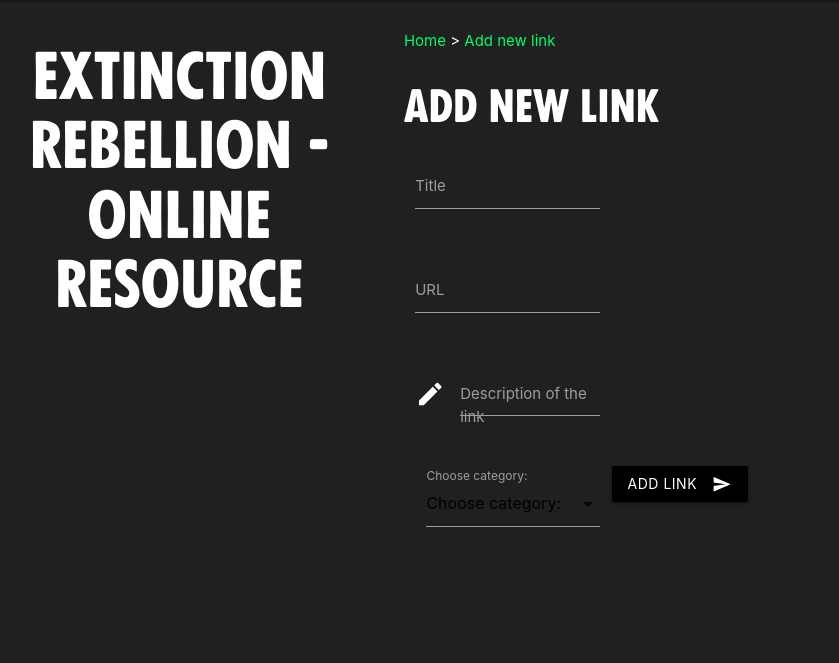
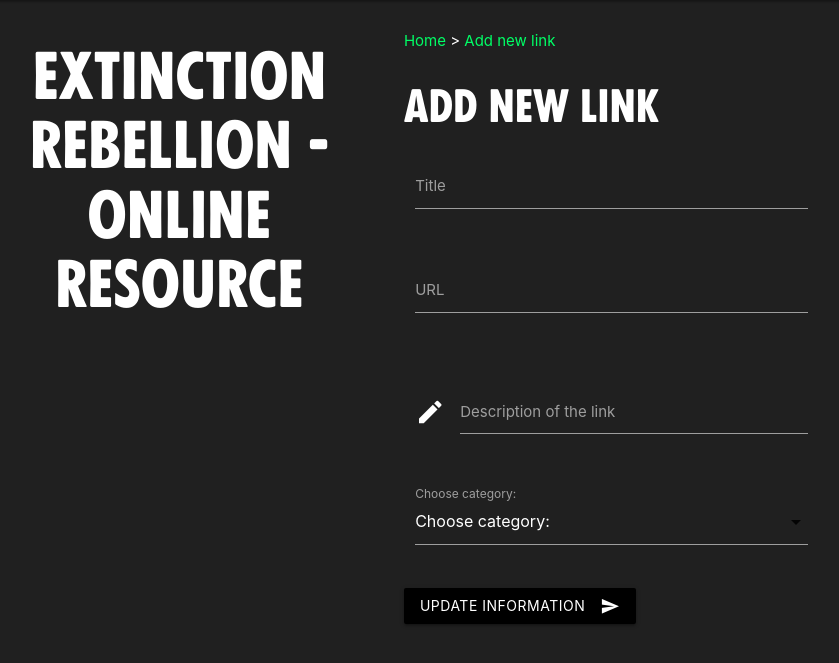
Before and after one commit to Ardhanari/xr-online-resource, a Flask app: page /add in a window 1280 px wide. Shown: the part 64-727 px from the top of the page, without its empty margins (34-873 px from the left). Run offline with Flask 2, Linux system fonts and the light colour scheme; data that the repository does not hold is empty; some libraries are stand-ins or nearby versions.

Commit message:
improvement of  UI for creating, uupdating and deleting records

```diff
--- a/static/css/style.css
+++ b/static/css/style.css
@@ -83,3 +83,12 @@ a.vote_count {
 .new_tab {
     font-size: 16px;
 }
+
+input, textarea, select,
+.helper-text:after {
+    color: #ffffff;
+}
+
+.delete_button {
+    color: #F44336
+}
--- a/templates/add-record.html
+++ b/templates/add-record.html
@@ -15,17 +15,18 @@
 <form action="{{ url_for('commit_record') }}" method="POST" class="col s6">
     <!-- Title of the record -->
     <div class="row">
-        <div class="input-field col s6">
-            <input id="title" name="title" type="text" class="validate">
+        <div class="input-field col s12">
+            <input id="title" name="title" type="text" class="validate" required>
             <label for="title">Title</label>
         </div>
     </div>
 
     <!-- Link -->
     <div class="row">
-        <div class="input-field col s6">
-            <input id="url" name="url" type="text" class="validate">
+        <div class="input-field col s12">
+            <input id="url" name="url" type="url" class="validate" required>
             <label for="url">URL</label>
+            <span class="helper-text" data-error="Please provide correct URL starting with http:// or https://" data-success="Correct!"></span>
         </div>
     </div>
 
@@ -33,7 +34,7 @@
 
 
     <div class="row">
-        <div class="input-field col s6">
+        <div class="input-field col s12">
             <i class="material-icons prefix">mode_edit</i>
             <textarea id="desc" name="desc" class="materialize-textarea"></textarea>
             <label for="desc">Description of the link</label>
@@ -41,26 +42,26 @@
     </div>
 
 
-
-    <!-- Category selection -->
-    <div class="input-field col s6">
-        <select id="category" name="category">
+  <!-- Category selection -->
+    <div class="row">
+    <div class="input-field col s12">
+        <select id="category" name="category" required>
         <option value="" disabled>Choose category:</option>
 
         {% for category in categories %}
-        <option value="{{ category.category_name }}">{{ category.category_name }}</option>
+            <option value="{{ category.category_name }}">{{ category.category_name }}</option>
         {% endfor %}
 
       </optgroup>
     </select>
         <label for="category">Choose category:</label>
+    </div></div>
+
+    <div class="row">
+    <button class="btn waves-effect waves-light" type="submit" name="action">Update information
+        <i class="material-icons right">send</i>
+    </button>
     </div>
 
-
-    <button class="btn waves-effect waves-light" type="submit" >Add link
-        <i class="material-icons right">send</i>
-    </button>
-
 </form>
-
 {% endblock %}
--- a/templates/single-record.html
+++ b/templates/single-record.html
@@ -27,8 +27,8 @@
 {% if "username" in session %}
 <p>
 <!-- Edit record -->
-<a class="waves-effect waves-light btn" href="{{ url_for('edit_record', record_id=record._id) }}"><i class="material-icons right">cloud</i>Edit</a>
+<a class="waves-effect waves-light btn" href="{{ url_for('edit_record', record_id=record._id) }}">Edit</a>
 <!-- Delete record -->
-<a class="waves-effect waves-light btn" href="{{ url_for('delete_record', record_id=record._id) }}"><i class="material-icons right">cloud</i>Delete</a>
+<a class="waves-effect waves-light btn delete_button" href="{{ url_for('delete_record', record_id=record._id) }}">Delete</a>
 </p>{% endif %}
 {% endblock %}
```
Also changed, not shown: templates/delete.html (+12 -3 lines), templates/edit-record.html (+11 -9 lines).
